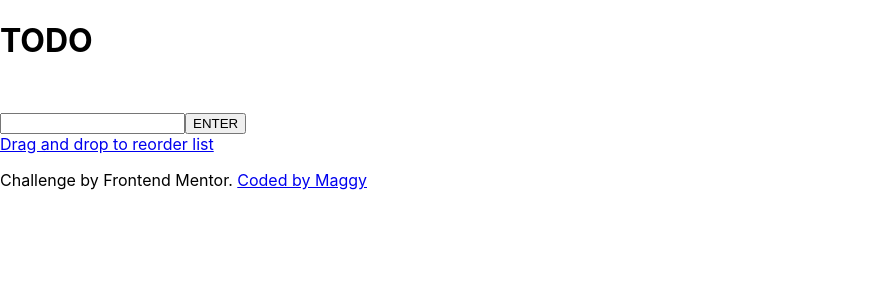
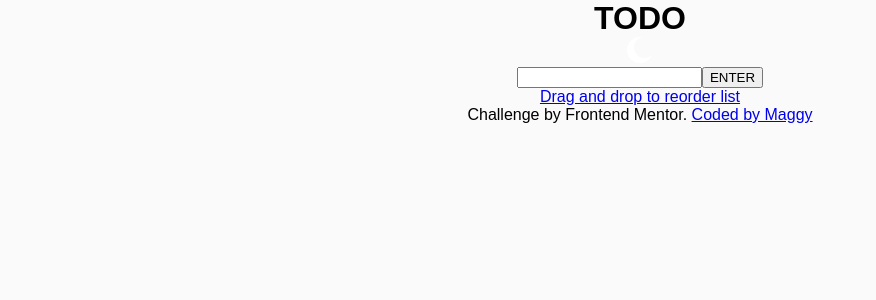
Before and after one commit to PrincessMaggy/todo_app, a React (Create React App) app: page / in a window 1280 px wide. Shown: the top 300 px of the page, without its empty margins (0-876 px from the left). Built offline with nearby package versions, Linux system fonts and the light colour scheme.

Commit message:
general styling

```diff
--- a/src/styles/app.scss
+++ b/src/styles/app.scss
@@ -32,4 +32,16 @@
     --backgroundImage: url(../images/bg-desktop-dark.jpg);
 }
 
+* {
+    box-sizing: border-box;
+    margin: 0;
+    cursor: pointer;
+    font-family: var(--globalFont);
+}
+
+body {
+    background-color: var(--background);
+    text-align: center;
+}
+
 @import './main';
```
